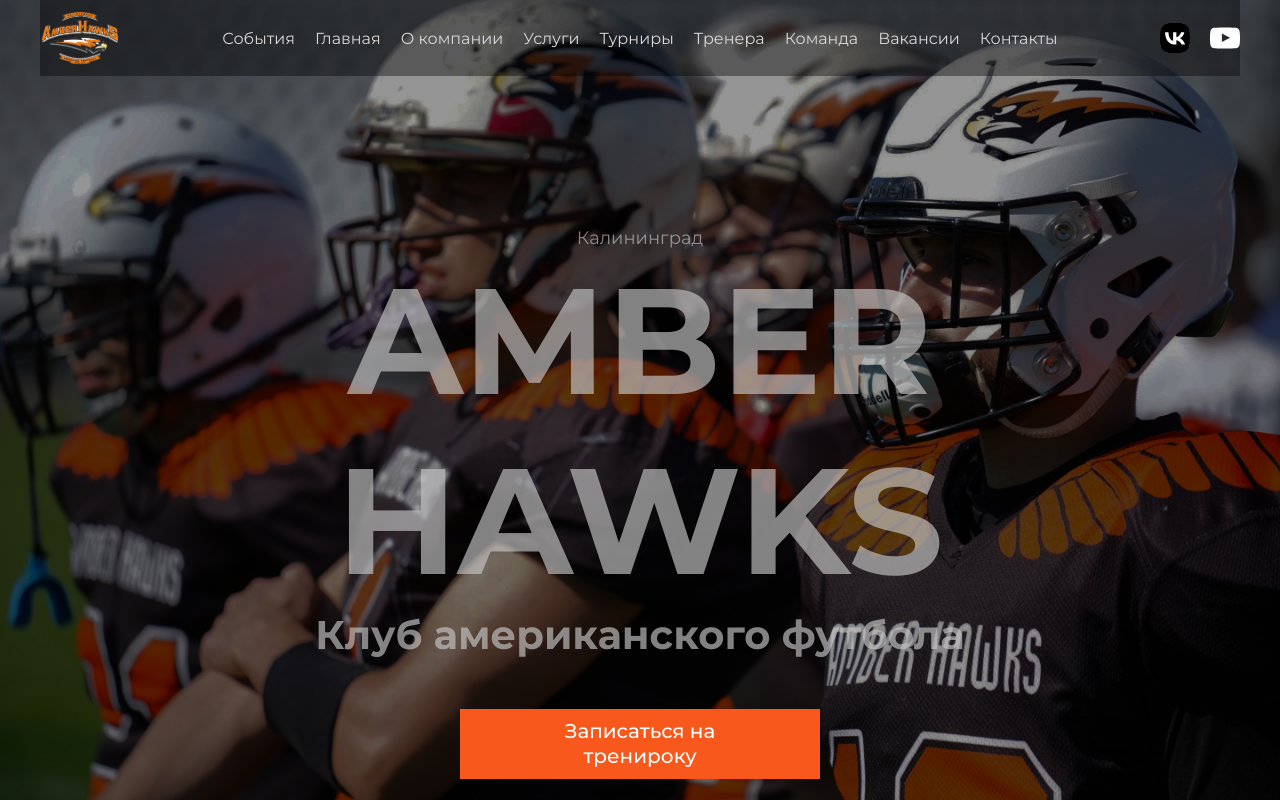
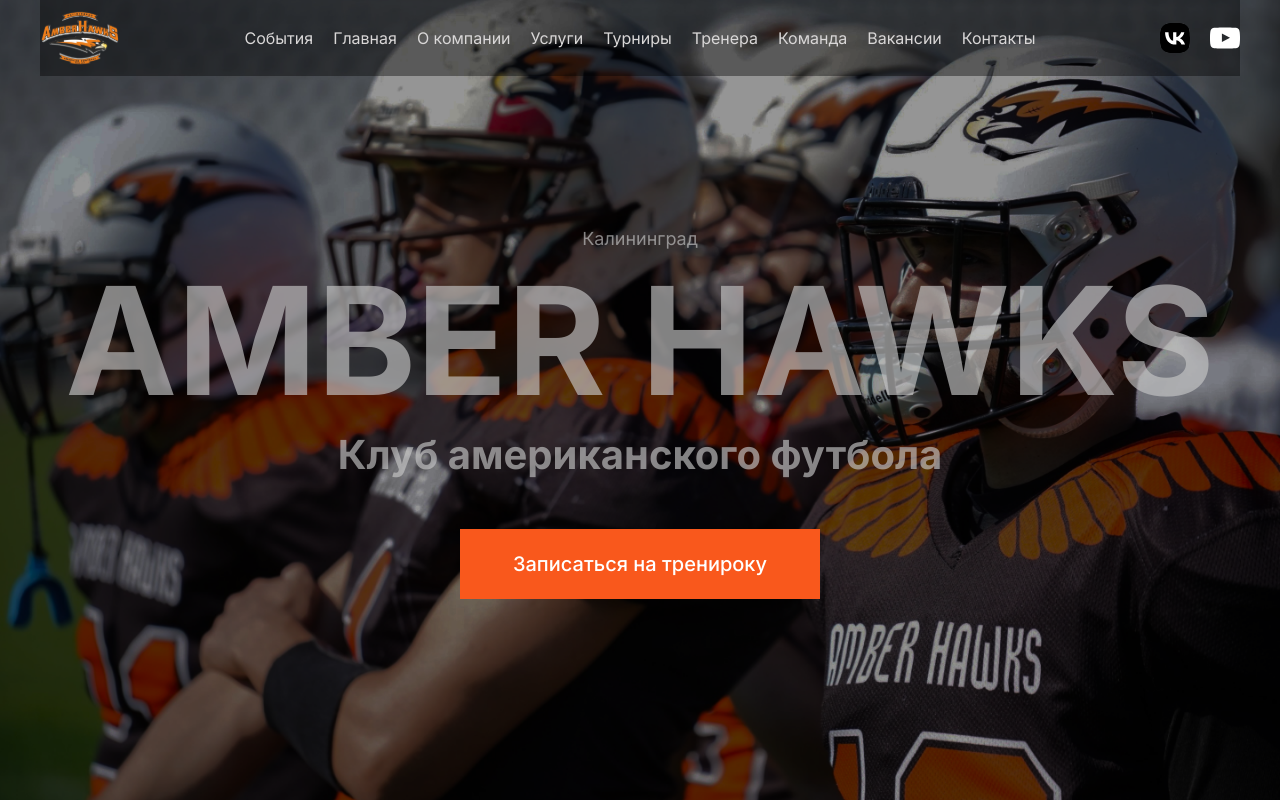
Before and after one commit to ElizavetaBiryukova/amber-hawks-frontend, a Next.js app: page / in a window 1280 px wide. Built offline with nearby package versions, Linux system fonts and the light colour scheme.

Commit message:
fix main

```diff
--- a/src/app/globals.css
+++ b/src/app/globals.css
@@ -109,8 +109,7 @@
 legend {
   display: block;
 }
-
-.wrapper {
+body{
   font-family: "Montserrat", sans-serif;
   width: 100%;
   margin: 0 auto;
@@ -119,6 +118,7 @@
   background-size: 100%;
 }
 
+
 .container {
   max-width: 1200px;
   margin: 0 auto;
--- a/src/app/page.jsx
+++ b/src/app/page.jsx
@@ -2,12 +2,10 @@
 
 export default async function Home() {
   return (
-    <div className='wrapper'>
       <div className='container'>
         <main>
           <HomePage />
         </main>
       </div>
-    </div>
   );
 }
```
